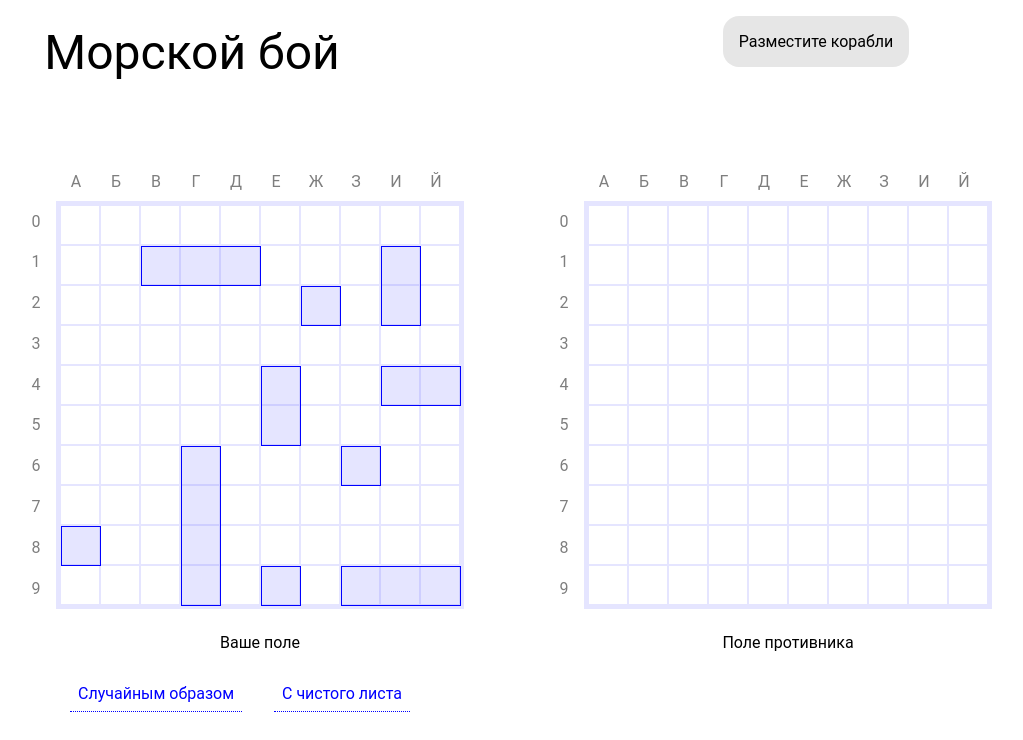
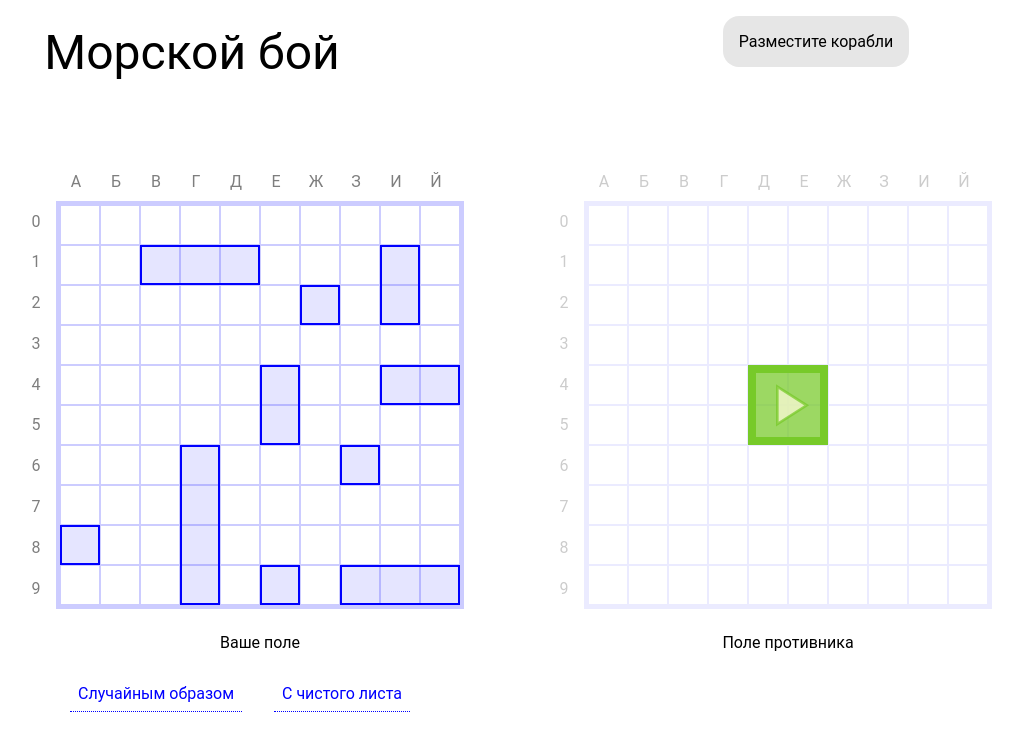
Before and after one commit to implObserver/BattleShip, a website built with webpack: page src/template.html in a window 1280 px wide. Both pictures are taken after a click on the element "Случайным образом". Shown: the whole page, without its empty margins (136-1159 px from the left). Built offline with nearby package versions, Linux system fonts and the light colour scheme.

Commit message:
feat:add gameboard mechanics ver 1.5 - first gameplay logic

```diff
--- a/src/controllers/listeners/forLinks.js
+++ b/src/controllers/listeners/forLinks.js
@@ -1,4 +1,4 @@
-import { ai, player1 } from '../..';
+import { game } from '../..';
 import { removeHidden, setHidden } from '../../views/animations/changeVisible';
 import { viewShipyard } from '../../views/nodes/shipyard';
 
@@ -8,15 +8,15 @@ export const setListenersForLinks = () => {
     const shipyard = document.querySelector('.shipyard');
 
     const openManualMode = manualModeLink.addEventListener('click', (e) => {
-        player1.getGameboard().reset();
-        viewShipyard(player1.getShipyard());
-        setHidden(ai.getGameboard().getNode());
+        game.player.getGameboard().reset();
+        viewShipyard(game.player.getShipyard());
+        setHidden(game.ai.getGameboard().getNode());
         removeHidden(shipyard);
     });
 
     const openRandomMode = randomModeLink.addEventListener('click', (e) => {
-        removeHidden(ai.getGameboard().getNode());
+        removeHidden(game.ai.getGameboard().getNode());
         setHidden(shipyard);
-        player1.getGameboard().randomFillingOfShips();
+        game.player.getGameboard().randomFillingOfShips();
     });
 };
--- /dev/null
+++ b/src/controllers/listeners/forPlay.js
@@ -0,0 +1,9 @@
+import { game } from "../..";
+
+export const setListenersForPlayButton = () => {
+    const button = document.querySelector('.play');
+
+    const click = button.addEventListener('click', e => {
+        game.play();
+    })
+}
--- a/src/controllers/listeners/forShips.js
+++ b/src/controllers/listeners/forShips.js
@@ -1,4 +1,4 @@
-import { player1 } from '../..';
+import { game } from '../..';
 import { Session, resetSession } from '../../models/session';
 import { viewShip } from '../../views/nodes/ship';
 import { shipDragEnd } from '../ship';
@@ -32,7 +32,7 @@ export const setListenersForShips = (ships) => {
 
         ship.getContainer().addEventListener(`dragstart`, (evt) => {
             evt.target.classList.add(`selected`);
-            player1
+            game.player
                 .getGameboard()
                 .getUnstructedContainer()
                 .forEach((cell) => {
--- a/src/index.js
+++ b/src/index.js
@@ -4,15 +4,8 @@ import { viewProfile } from './views/nodes/profile';
 import { setListenersForLinks } from './controllers/listeners/forLinks';
 import { viewShipyard } from './views/nodes/shipyard';
 import { setListenersForShips } from './controllers/listeners/forShips';
-import { randomFillingGameboardOfShips } from './models/gameBoard';
-export const player1 = Profile(1, 'Player1', 'player-board');
-export const ai = Profile(0, 'AI', 'ai-board');
-viewProfile(player1);
-viewProfile(ai);
-viewShipyard(player1.getShipyard());
-setListenersForLinks();
-setListenersForShips(player1.getShipyard().getDockWithFregats().getShips());
-setListenersForShips(player1.getShipyard().getDockWithCaravels().getShips());
-setListenersForShips(player1.getShipyard().getDockWithDrakkars().getShips());
-setListenersForShips(player1.getShipyard().getDockWithBoats().getShips());
-player1.getGameboard().randomFillingOfShips();
+import { Game } from './models/game';
+
+export const game = Game();
+game.start();
+game.player.getGameboard().randomFillingOfShips();
--- a/src/models/cell.js
+++ b/src/models/cell.js
@@ -41,7 +41,7 @@ export const Cell = (x = -1, y = -1, name = 'cell') => {
         getParent,
         getCellNode,
         getXY,
-        setXY,
+        setXY
     };
 };
 
--- /dev/null
+++ b/src/models/game.js
@@ -0,0 +1,92 @@
+import { setListenersForLinks } from "../controllers/listeners/forLinks";
+import { setListenersForPlayButton } from "../controllers/listeners/forPlay";
+import { setListenersForShips } from "../controllers/listeners/forShips";
+import { setDraggableForShips } from "../views/dragAndDrop/ships";
+import { viewProfile } from "../views/nodes/profile";
+import { getRandomCell } from "../views/nodes/ship";
+import { viewShipyard } from "../views/nodes/shipyard";
+import { Profile } from "./player";
+
+export const Game = () => {
+    let player = Profile(1, 'Player', 'player-board');
+    let ai = Profile(0, 'AI', 'ai-board');
+    let move = 'player';
+    let playerCells = [...player.getGameboard().getUnstructedContainer()];
+    let aiCells = [...ai.getGameboard().getStructedContainer()];
+
+    const viewInterfaces = () => {
+        viewProfile(player);
+        viewProfile(ai);
+        viewShipyard(player);
+    }
+
+    const setListeners = () => {
+        setListenersForShips(player.getShipyard().getAllShips());
+        setListenersForLinks();
+        setListenersForPlayButton();
+    }
+
+    const start = () => {
+        setListeners();
+        viewInterfaces();
+    }
+
+    const play = () => {
+        document.querySelector('.play').classList.add('hidden');
+        document.querySelector('.footer').classList.add('hidden');
+        document.querySelector('.tips').classList.add('hidden');
+
+        player.getGameboard().blockShips();
+        playerMove()
+        setInterval(() => {
+            switchMove();
+        }, 5000);
+    }
+
+    const switchMove = () => {
+        if (move === 'ai') {
+            move = 'player';
+            playerMove();
+        } else {
+            move = 'ai';
+            aiMove();
+        }
+    }
+
+    const playerMove = () => {
+        setPlayerMoveDesign(ai, player);
+    }
+
+    const aiMove = () => {
+        setAiMoveDesign(ai, player);
+        randomAiHit(playerCells)
+    }
+
+    return { start, play, ai, player }
+}
+
+const setPlayerMoveDesign = (ai, player) => {
+    ai.getGameboard().getNode().querySelector('.x-axis').classList.remove('low-opacity');
+    ai.getGameboard().getNode().querySelector('.y-axis').classList.remove('low-opacity');
+    ai.getGameboard().getNode().querySelector('.board').classList.remove('low-opacity');
+    player.getGameboard().getNode().querySelector('.x-axis').classList.add('low-opacity');
+    player.getGameboard().getNode().querySelector('.y-axis').classList.add('low-opacity');
+    player.getGameboard().getNode().querySelector('.board').classList.add('low-opacity');
+}
+
+const setAiMoveDesign = (ai, player) => {
+    player.getGameboard().getNode().querySelector('.x-axis').classList.remove('low-opacity');
+    player.getGameboard().getNode().querySelector('.y-axis').classList.remove('low-opacity');
+    player.getGameboard().getNode().querySelector('.board').classList.remove('low-opacity');
+    ai.getGameboard().getNode().querySelector('.x-axis').classList.add('low-opacity');
+    ai.getGameboard().getNode().querySelector('.y-axis').classList.add('low-opacity');
+    ai.getGameboard().getNode().querySelector('.board').classList.add('low-opacity');
+}
+
+const randomAiHit = (playerCells) => {
+    if (playerCells.length > 0) {
+        let cell = getRandomCell(playerCells);
+        console.log(cell)
+        cell.getCellNode().classList.add('miss-hit');
+    }
+}
--- a/src/models/gameBoard.js
+++ b/src/models/gameBoard.js
@@ -47,6 +47,12 @@ export const Gameboard = (name, player) => {
         });
     };
 
+    const blockShips = () => {
+        node.querySelectorAll('.ship').forEach(ship => {
+            ship.classList.add('block');
+        });
+    }
+
     return {
         randomFillingOfShips,
         reset,
@@ -55,6 +61,7 @@ export const Gameboard = (name, player) => {
         getUnstructedContainer,
         getSize,
         getNode,
+        blockShips
     };
 };
 
--- a/src/template.html
+++ b/src/template.html
@@ -1,5 +1,6 @@
 <!doctype html>
 <html lang="en">
+
 <head>
     <meta charset="UTF-8" />
     <meta name="viewport" content="width=device-width, initial-scale=1.0" />
@@ -46,10 +47,16 @@
 
             <div class="ai-board board__axis-wrapper">
                 <div class="axis-wrapper">
-                        <div class="x-axis"></div>
+                    <div class="x-axis low-opacity"></div>
                     <div class="board-wrapper">
-                            <div class="y-axis"></div>
-                            <div class="board"></div>
+                        <div class="y-axis low-opacity"></div>
+                        <div class="board low-opacity"></div>
+                        <div class="play">
+                            <svg class="play-svg" xmlns="http://www.w3.org/2000/svg" fill="rgba(255, 251, 219, 0.726)"
+                                viewBox="0 0 24 24" stroke="rgba(119, 202, 41, 0.726)">
+                                <path d="M8,5.14V19.14L19,12.14L8,5.14Z" />
+                            </svg>
+                        </div>
                     </div>
                 </div>
                 <div class="marker">
@@ -59,4 +66,5 @@
         </div>
     </div>
 </body>
+
 </html>
--- a/src/views/nodes/ship.js
+++ b/src/views/nodes/ship.js
@@ -1,4 +1,4 @@
-import { ai, player1 } from '../..';
+import { game } from '../..';
 import { randomIntFromInterval } from '../../helper/helper';
 import { removeHidden, setHidden } from '../animations/changeVisible';
 
@@ -13,7 +13,7 @@ export const viewShip = (ship, head) => {
 };
 
 const checkShipyard = () => {
-    if (player1.getShipyard().isEmpty()) {
+    if (game.player.getShipyard().isEmpty()) {
         setTimeout(() => {
             closeManualMenu();
         }, 500);
@@ -22,7 +22,7 @@ const checkShipyard = () => {
 
 const closeManualMenu = () => {
     const shipyard = document.querySelector('.shipyard');
-    removeHidden(ai.getGameboard().getNode());
+    removeHidden(game.ai.getGameboard().getNode());
     setHidden(shipyard);
 };
 
@@ -32,7 +32,7 @@ export const viewShipOnRandomCell = (ship, cells) => {
     return isView ? true : viewShipOnRandomCell(ship, cells);
 };
 
-const getRandomCell = (cells) => {
+export const getRandomCell = (cells) => {
     let index = randomIntFromInterval(0, cells.length - 1);
     return cells.splice(index, 1)[0];
 };
--- a/src/views/nodes/shipyard.js
+++ b/src/views/nodes/shipyard.js
@@ -1,4 +1,4 @@
-import { player1 } from '../..';
+import { game } from '../..';
 import { Config } from '../../models/gameConfig';
 import { setDraggableForShips } from '../dragAndDrop/ships';
 
@@ -15,7 +15,7 @@ const fillShipyardNode = () => {
 
 const addType = (type) => {
     const dock = document.querySelector(`.${type}`);
-    const ships = player1.getShipyard().getShipsOfType(type);
+    const ships = game.player.getShipyard().getShipsOfType(type);
     ships.forEach((ship) => {
         dock.appendChild(ship.getContainer());
     });
--- a/src/views/styles/main.css
+++ b/src/views/styles/main.css
@@ -112,18 +112,45 @@ span {
 .board-wrapper {
     display: grid;
     grid-template-columns: min-content min-content;
+    grid-template-areas: 'axis-y board';
 }
 
 .y-axis {
     display: grid;
+    grid-area: axis-y;
     grid-template-rows: repeat(var(--board-height), 2fr);
 }
 
 .board {
+    grid-area: board;
     display: inline-grid;
     grid-template-columns: repeat(var(--board-width), 2fr);
     grid-template-rows: repeat(var(--board-height), 2fr);
-    border: 0.5vh rgba(0, 0, 255, 0.1) solid;
+    border: 0.5vh rgba(0, 0, 255, 0.2) solid;
+}
+
+.play {
+    grid-area: board;
+    display: grid;
+    justify-self: center;
+    align-self: center;
+    width: 10vh;
+    height: 10vh;
+    background-color: rgba(119, 202, 41, 0.726);
+    border: 1vh rgb(119, 202, 41) solid;
+    z-index: 1000;
+}
+
+.low-opacity {
+    opacity: 0.4;
+}
+
+.block {
+    pointer-events: none;
+}
+
+.hidden {
+    display: none;
 }
 
 .marker {
@@ -142,6 +169,11 @@ span {
     -ms-user-select: none;
 }
 
+.miss-hit {
+    background-image: url(/src/views/images/crack.png);
+    background-size: 100% 100%;
+}
+
 .x-cell,
 .y-cell {
     justify-content: center;
@@ -150,15 +182,18 @@ span {
 }
 
 .marine-sector {
-    border: 0.1vh rgba(0, 0, 255, 0.1) solid;
+    display: grid;
+
+    border: 0.1vh rgba(0, 0, 255, 0.2) solid;
 }
 
 .ship {
     display: grid;
-    width: min-content;
-    height: min-content;
-    background-color: rgba(0, 0, 255, 0.1);
-    border: 0.1vh rgba(0, 0, 255, 1) solid;
+    align-content: center;
+    justify-content: center;
+    margin-left: -1px;
+    margin-top: -1px;
+    border: 0.3vh rgba(0, 0, 255, 1) solid;
 }
 
 .horizontal {
@@ -170,6 +205,8 @@ span {
 }
 
 .deck {
+    display: grid;
+    background-color: rgba(0, 0, 255, 0.1);
     z-index: 999;
 }
 
```
Also changed, not shown: dist/ae0fded20a3a24bed36e.png (added), dist/index.bundle.js, dist/index.html, dist/runtime.bundle.js, src/controllers/playSession.js (added), src/views/images/crack.png (added), src/views/images/play.svg (added). Lines whose indentation alone changed are shown as unchanged.
